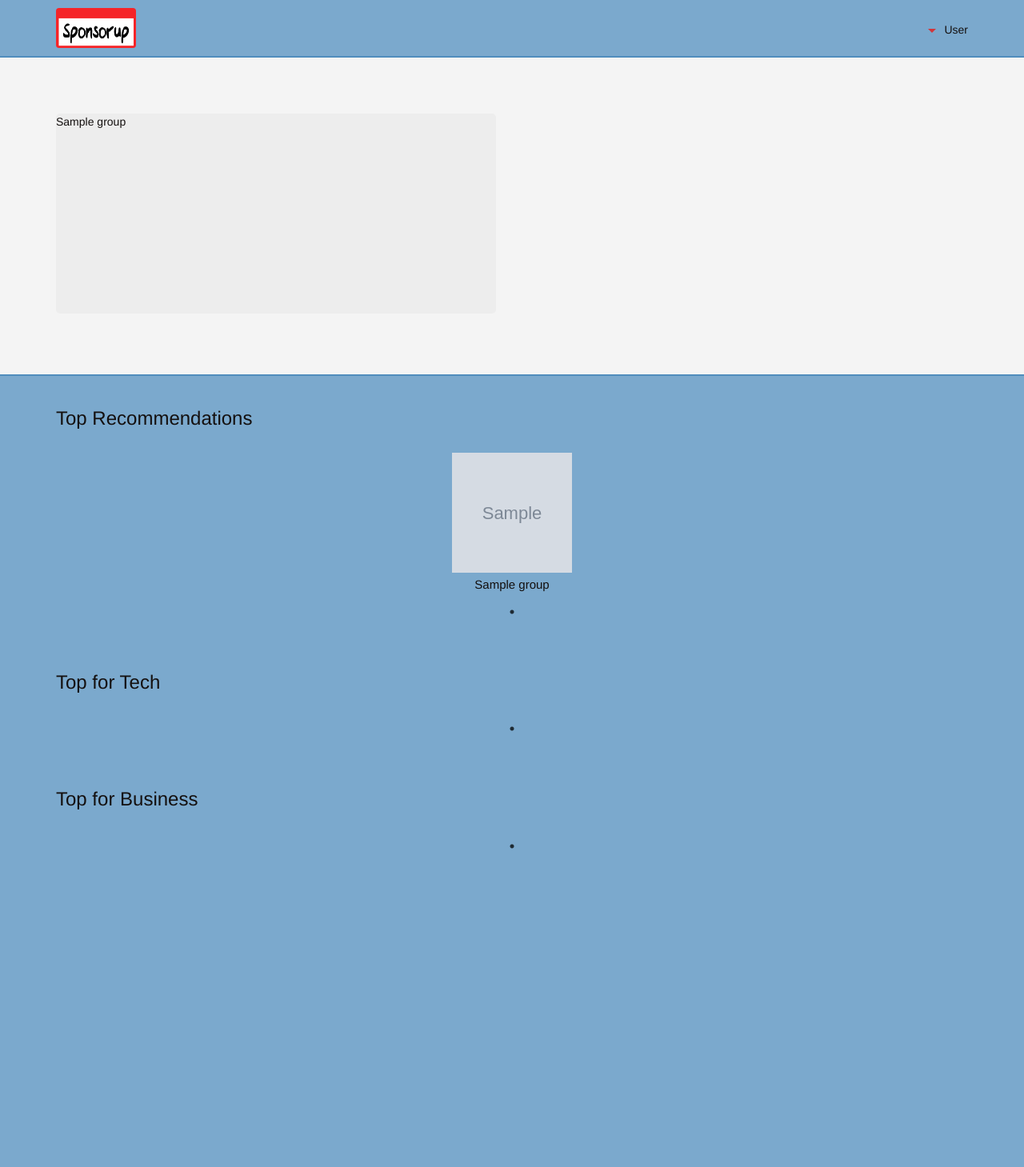
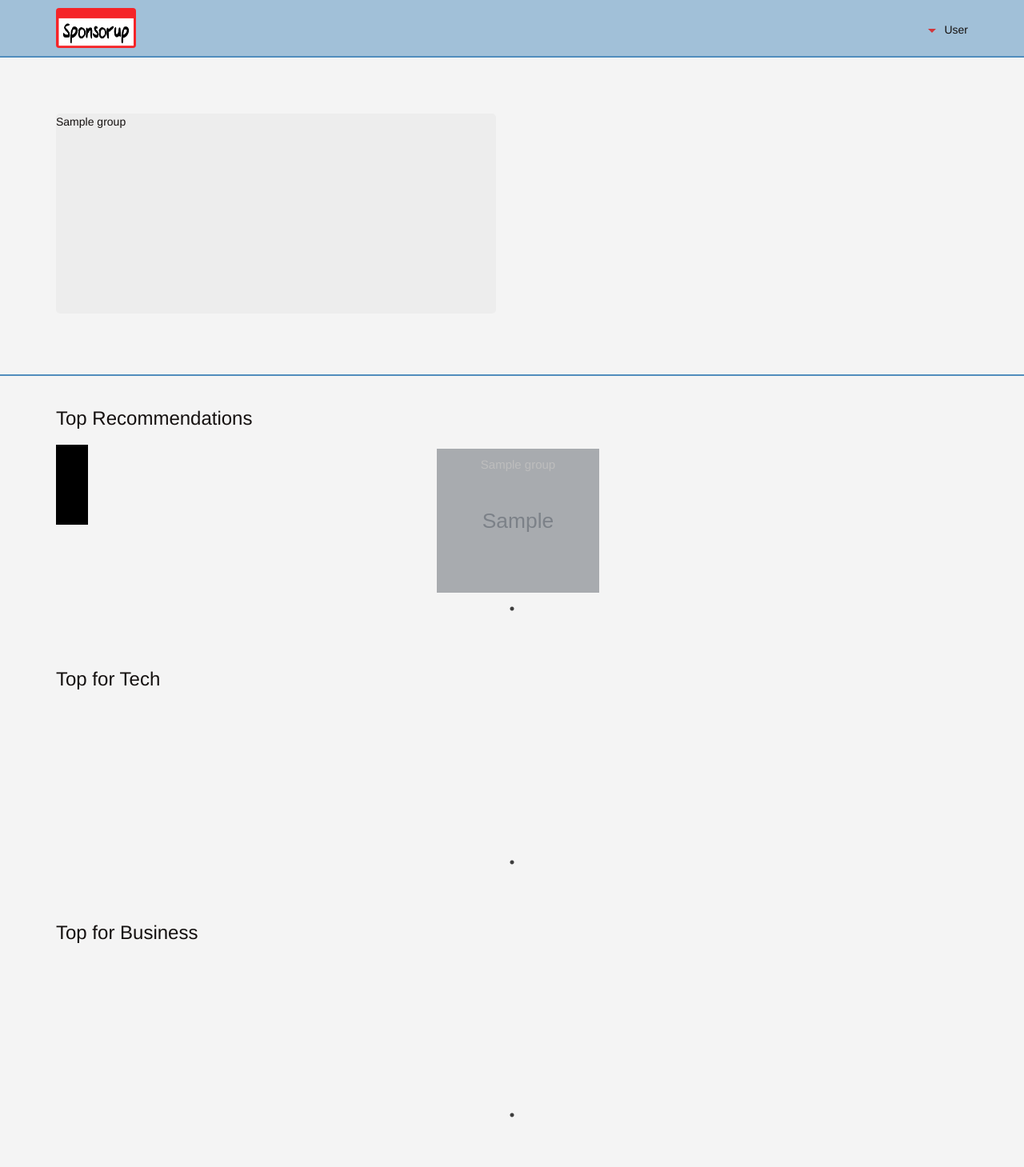
Before and after one commit to Bermanmt/sponsor-recommender, a Flask app: template app/templates/home.html in a window 1280 px wide. Shown: the whole page at 80% size. Before the commit the page ends 1061 px from the top, so only its background shows below. Run offline with Flask 2, Linux system fonts and the light colour scheme; the template is opened without the code that fills it: most values are stand-ins (such as "Sample title", 1, 10 or a date in 2020); grey boxes marked "Sample" are stand-in pictures; some libraries are stand-ins or nearby versions.

Commit message:
thumbnail fix

```diff
--- a/app/static/css/style.css
+++ b/app/static/css/style.css
@@ -1,5 +1,6 @@
 html, body {
-  background-color: rgba(80, 141, 189, 0.5);
+  /*background-color: rgba(80, 141, 189, 0.5);*/
+  background-color: #f4f4f4;
 }
 
 html, body, div, h1, h2, h3, h4, h5, h6 {
@@ -10,7 +11,7 @@
 }
 
 .nav {
-  /*background-color: rgba(80, 141, 189, 0.5);*/
+  background-color: rgba(80, 141, 189, 0.5);
   height: 70px;
   /*border-bottom: 2px solid #d2353a;*/
 }
@@ -97,11 +98,38 @@
   max-height: 150px;
   min-height: 150px;
   margin: 0 10px 0 10px;
+  background-color: red;
+  box-shadow: inset 0px 0px 0 2000px rgba(0, 0, 0, 0.5);
 }
 
 .slick-list {
   margin: 0 5px 0 5px;
   padding: 5px;
+  min-height: 180px;
+  background-size: 100% 100%;
+  background-repeat: no-repeat;
+  /*border: 2px solid red;/*
+  /*box-shadow: inset 0px 0px 0 2000px rgba(0, 0, 0, 0.5);*/
+}
+
+.overlay-span {
+  position: absolute;
+  left: 0;
+  width: 100%;
+  height: 30%;
+  margin: 0 auto;
+  box-shadow: inset 0px 0px 0 2000px rgba(0, 0, 0, 0.5);
+  padding: 0 5px 0 5px;
+}
+
+.overlay {
+  min-width: 230px;
+  min-height: 200px;
+  box-shadow: inset 0px 0px 0 2000px rgba(125, 125, 125, 0.5);
+  position: absolute;
+  left: 0;
+  top: 0;
+  z-index: 9999;
 }
 
 .slick-slider {
@@ -116,6 +144,8 @@
   /* Don't forget this one */
   text-overflow: ellipsis;
   font-size: 15px;
+  color: white;
+  z-index: 1;
 }
 
 /*#173042,#236477,#cfdfda,#7cad3e,#4a6c2f*/
--- a/app/templates/home.html
+++ b/app/templates/home.html
@@ -11,7 +11,7 @@
 
     <link href="static/css/owl.carousel.css" rel="stylesheet" media ="screen">
     <link href="static/css/style.css" rel="stylesheet" media ="screen">
-	<link href='http://fonts.googleapis.com/css?family=Lato:200,400' rel='stylesheet' type='text/css'>
+	<!--<link href='http://fonts.googleapis.com/css?family=Lato:200,400' rel='stylesheet' type='text/css'>-->
 	<style>
 
     </style>
@@ -37,10 +37,12 @@
     </div>
     <div class="container" id="main-container">
         <h3 style='margin-bottom:20px;margin-top:20px'>Top Recommendations</h3>
+        <div style='background-color:black;height:100px;width:40px; float:left;'></div>
         <div class="slick-slider" id='general-carousel' >
+
             {%for group in data %}
-                <div class="slick-list"><img class='group-img' src="{{group.group_photo.photo_link}}" ><h4 class='carousel-text'>{{group.name}}</h4> </div>
-
+                <!--<div class="slick-list" data-id="{{group._id}}"><img class='group-img' src="{{group.group_photo.photo_link}}" ><h4 class='carousel-text'>{{group.name}}</h4></div>-->
+                <div class="slick-list" data-id="{{group._id}}" style='background-image: url({{group.group_photo.photo_link}});'><div class='overlay'></div><h4 class='carousel-text'>{{group.name}}</h4></div>
             {%endfor%}
         </div>
         <br>
@@ -148,12 +150,20 @@
 
         for(i=0;i<top15_tech.length;i++){
             //console.log(top15_tech[i]);
-            $('#tech-carousel').append("<div class='slick-list'><img class='group-img' src="+top15_tech[i].group_photo.photo_link+"><h4 class='carousel-text'>"+top15_tech[i].name+"</h4></div>");
+            $('#tech-carousel').append("<div class='slick-list' data-id='"+top15_business[i]._id+"'><img class='group-img' src="+top15_tech[i].group_photo.photo_link+"><h4 class='carousel-text'>"+top15_tech[i].name+"</h4></div>");
         }
         for(i=0;i<top15_business.length;i++){
             //console.log(top15_tech[i]);
-            $('#business-carousel').append("<div class='slick-list'><img class='group-img' src="+top15_business[i].group_photo.photo_link+"><h4 class='carousel-text'>"+top15_business[i].name+"</h4></div>");
+            $('#business-carousel').append("<div class='slick-list' data-id='"+top15_business[i]._id+"'><img class='group-img' src="+top15_business[i].group_photo.photo_link+"><h4 class='carousel-text'>"+top15_business[i].name+"</h4></div>");
         }
+
+        //ondivclick
+        var slick_elem=document.getElementsByClassName('slick-list');
+
+        $('.slick-list').click(function(e){
+            var currentID = $(this).attr('data-id');
+            console.log(currentID);
+        })
 
 
     </script>
```
